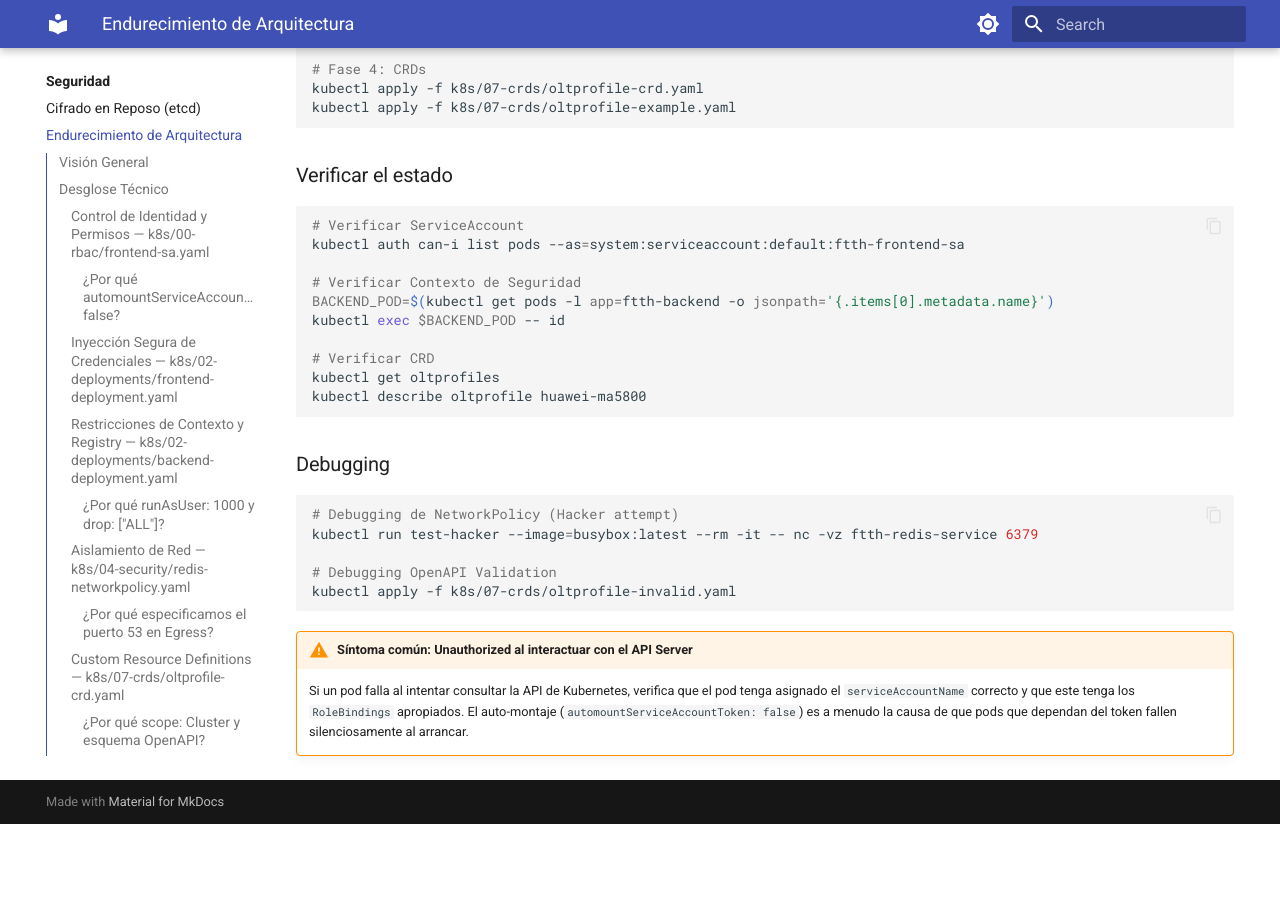
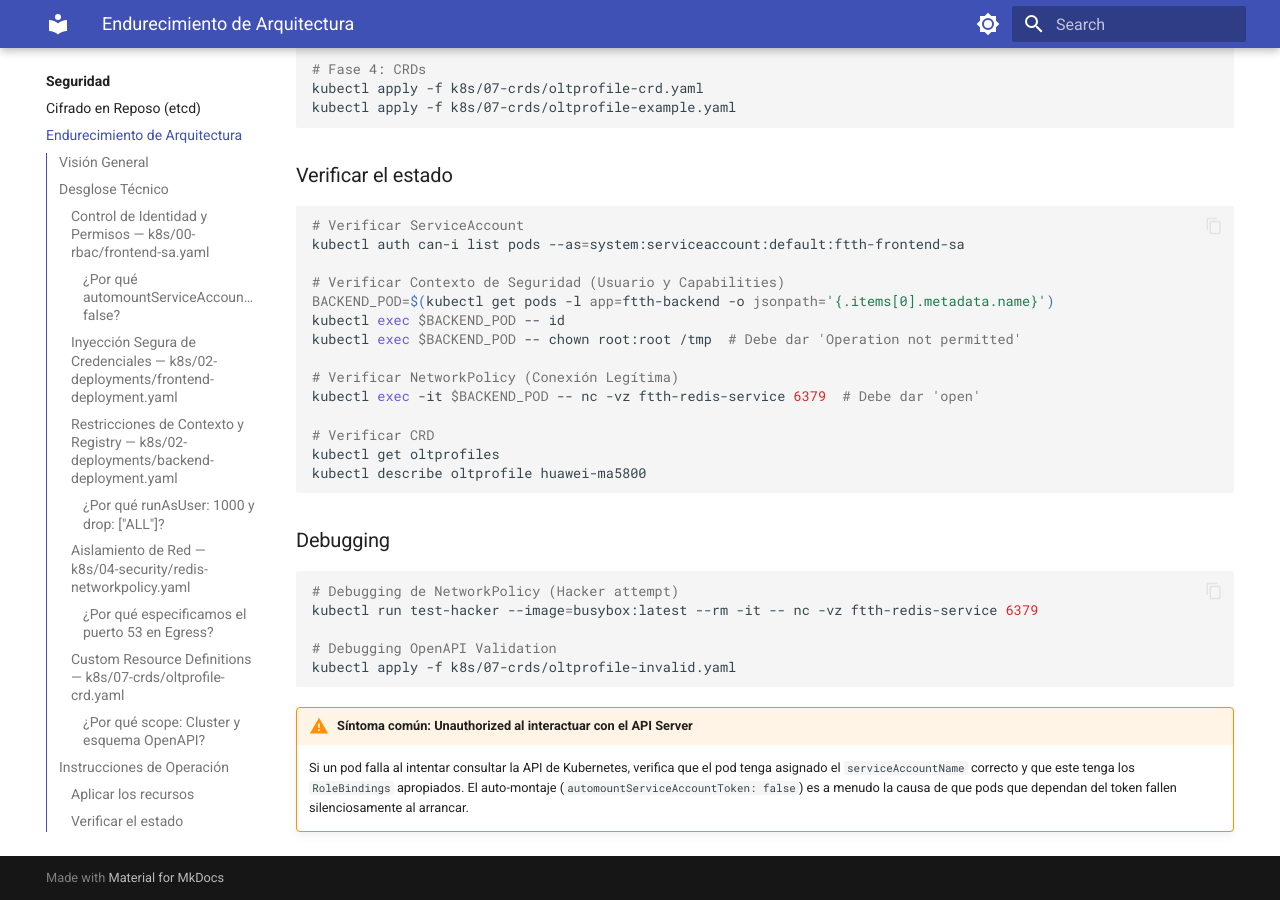
Before and after one commit to LabordaSebastian/proyecto-k8s-ftth, an MkDocs documentation site: the page built from docs/security/architecture-hardening.md, in a window 1280 px wide and 900 px high, scrolled down 4918 px. Built offline with MkDocs 1.6.1 and Material for MkDocs 9.7.7, drawn with Linux system fonts in a browser that asks for light colours; before the commit the page ends 5742 px from its top, so only the background shows below that.

Commit message:
docs: add missing verification commands to hardening docs

```diff
--- a/docs/security/architecture-hardening.md
+++ b/docs/security/architecture-hardening.md
@@ -214,9 +214,13 @@
 # Verificar ServiceAccount
 kubectl auth can-i list pods --as=system:serviceaccount:default:ftth-frontend-sa
 
-# Verificar Contexto de Seguridad
+# Verificar Contexto de Seguridad (Usuario y Capabilities)
 BACKEND_POD=$(kubectl get pods -l app=ftth-backend -o jsonpath='{.items[0].metadata.name}')
 kubectl exec $BACKEND_POD -- id
+kubectl exec $BACKEND_POD -- chown root:root /tmp  # Debe dar 'Operation not permitted'
+
+# Verificar NetworkPolicy (Conexión Legítima)
+kubectl exec -it $BACKEND_POD -- nc -vz ftth-redis-service 6379  # Debe dar 'open'
 
 # Verificar CRD
 kubectl get oltprofiles
```
